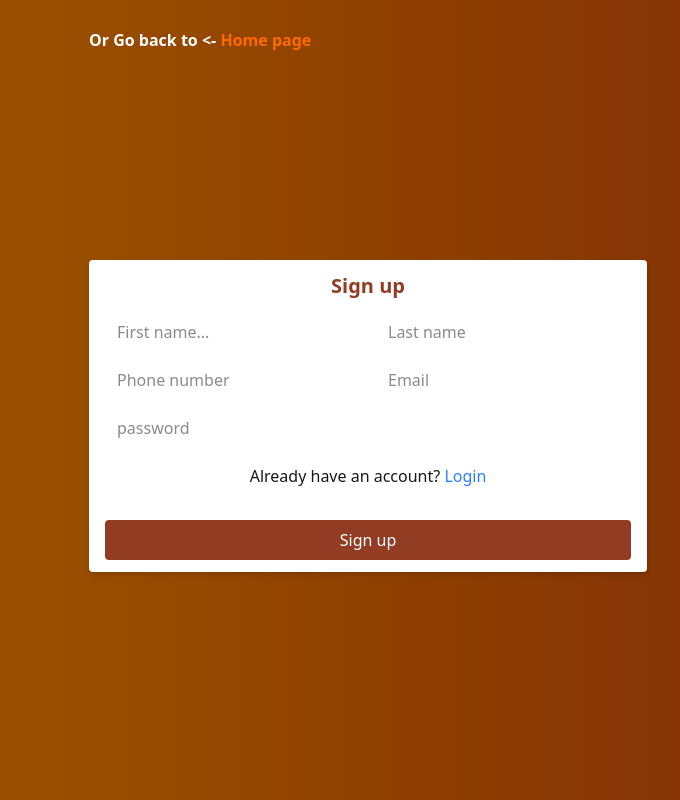
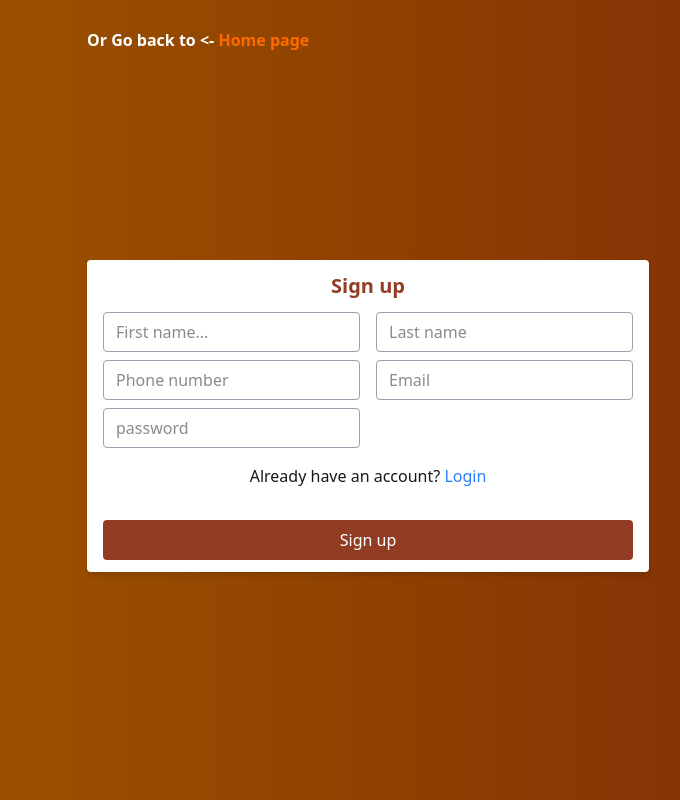
Before and after one commit to Will24300/barkery, a React (Vite) app in the folder barkery-cake/: page /signup in a window 1280 px wide. Shown: the whole page, without its empty margins (272-952 px from the left). Built offline with nearby package versions, Linux system fonts and the light colour scheme; no server answers; a web font is replaced by a local one.

Commit message:
Changed input styles

```diff
--- a/barkery-cake/src/pages/Login.jsx
+++ b/barkery-cake/src/pages/Login.jsx
@@ -64,8 +64,8 @@ const Login = () => {
 
   return (
     <div className="flex items-center justify-center h-screen bg-gradient-to-r from-yellow-700 via-orange-900 to-yellow-700 bg-[length:200%_100%] bg-left animate-[gradient-x_5s_ease-in-out_infinite]">
-      <div className="md:h-screen md:grid justify-center items-center relative">
-        <div className="absolute top-7 left-2">
+      <div className="h-screen grid justify-center items-center relative">
+        <div className="absolute top-7 left-2 text-white font-semibold">
           Or Go back to {"<-"}{" "}
           <NavLink to="/" className="text-yellow-300 font-semibold">
             Home page
@@ -92,7 +92,7 @@ const Login = () => {
                   onChange={(e) =>
                     setValues({ ...values, email: e.target.value })
                   }
-                  className="w-full border-basic-border h-10 px-3 outline-none rounded-sm"
+                  className="w-full border-[1px] border-gray-400 focus:border-[#933C24] focus:outline-none h-10 px-3 rounded-sm"
                 />
               </div>
               <div className="px-2 mb-2">
@@ -102,7 +102,7 @@ const Login = () => {
                   onChange={(e) =>
                     setValues({ ...values, password: e.target.value })
                   }
-                  className="w-full border-basic-border h-10 px-3 outline-none rounded-sm"
+                  className="w-full border-[1px] border-gray-400 focus:border-[#933C24] focus:outline-none h-10 px-3 rounded-sm"
                 />
               </div>
               <div className="px-2 mb-1">
--- a/barkery-cake/src/pages/Signup.jsx
+++ b/barkery-cake/src/pages/Signup.jsx
@@ -67,7 +67,7 @@ const Signup = () => {
                     onChange={handleInputChange}
                     value={formData.first_name}
                     name="first_name"
-                    className="w-full border-basic-border h-10 px-3 outline-none rounded-sm"
+                   className="w-full border-[1px] border-gray-400 focus:border-[#933C24] focus:outline-none h-10 px-3 rounded-sm"
                     required
                   />
                 </div>
@@ -78,7 +78,7 @@ const Signup = () => {
                     onChange={handleInputChange}
                     value={formData.last_name}
                     name="last_name"
-                    className="w-full border-basic-border h-10 px-3 outline-none rounded-sm"
+                   className="w-full border-[1px] border-gray-400 focus:border-[#933C24] focus:outline-none h-10 px-3 rounded-sm"
                     required
                   />
                 </div>
@@ -89,7 +89,7 @@ const Signup = () => {
                     onChange={handleInputChange}
                     value={formData.phonenumber}
                     name="phonenumber"
-                    className="w-full border-basic-border h-10 px-3 outline-none rounded-sm"
+                   className="w-full border-[1px] border-gray-400 focus:border-[#933C24] focus:outline-none h-10 px-3 rounded-sm"
                     required
                   />
                 </div>
@@ -100,7 +100,7 @@ const Signup = () => {
                     onChange={handleInputChange}
                     value={formData.email}
                     name="email"
-                    className="w-full border-basic-border h-10 px-3 outline-none rounded-sm"
+                   className="w-full border-[1px] border-gray-400 focus:border-[#933C24] focus:outline-none h-10 px-3 rounded-sm"
                     required
                   />
                 </div>
@@ -111,7 +111,7 @@ const Signup = () => {
                     value={formData.password}
                     onChange={handleInputChange}
                     name="password"
-                    className="w-full border-basic-border h-10 px-3 outline-none rounded-sm"
+                   className="w-full border-[1px] border-gray-400 focus:border-[#933C24] focus:outline-none h-10 px-3 rounded-sm"
                   />
                 </div>
                 <div className="py-2 text-center  px-4 col-span-2 ">
```
